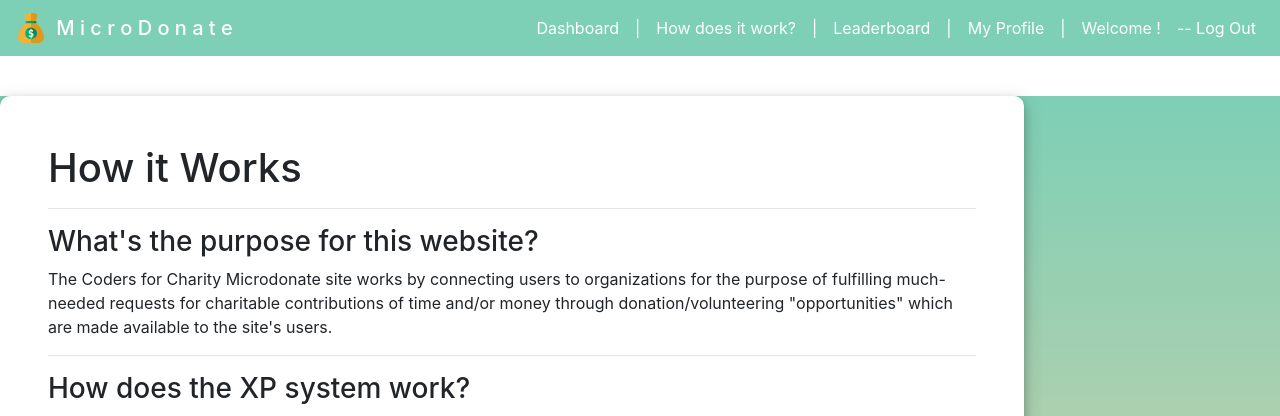
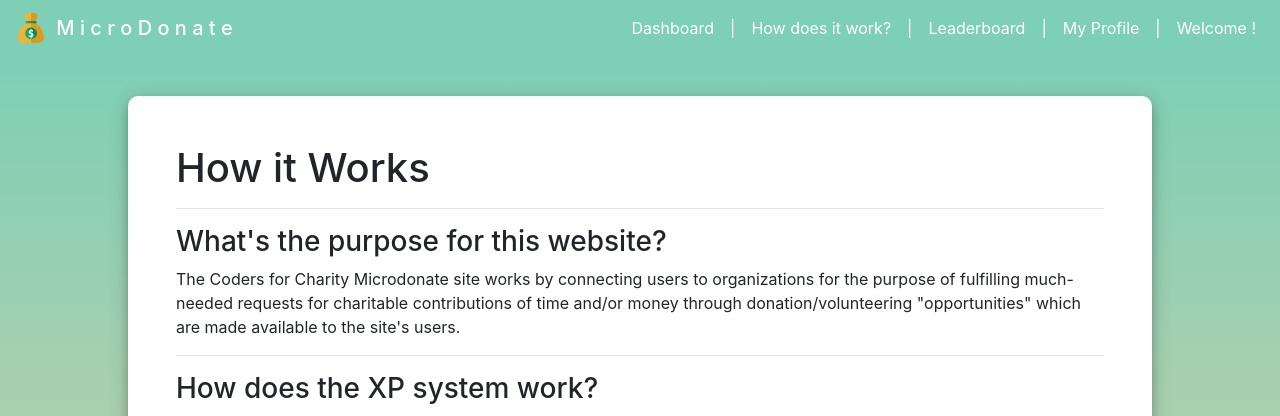
Before and after one commit to kyerebo/micro-donate, a Django app: page /about/ in a window 1280 px wide. Shown: the top 416 px of the page. Run offline with Django 3.2, Linux system fonts and the light colour scheme.

Commit message:
Fix #2 on about page

```diff
--- a/microdonate/templates/microdonate/about.html
+++ b/microdonate/templates/microdonate/about.html
@@ -91,6 +91,7 @@
     to {
       opacity: 1;
     }
+  }
   .center-content {
     display: flex;
     justify-content: center;
@@ -134,9 +135,10 @@
       <div class="nav-link active">|</div>
       <a class="nav-link active" href="{% url 'profile' %}">My Profile</a>
       <div class="nav-link active">|</div>
-        <span class="nav-link active">Welcome <span style="text-transform: capitalize">{{user.username}}</span>!</span>
-        <a class ="nav-link active" href = "/accounts/logout/"> -- Log Out </a>
-      </div>
+      <span class="nav-link active"
+        >Welcome
+        <span style="text-transform: capitalize">{{user.username}}</span>!</span
+      >
     </div>
   </div>
 </nav>
```
Lines whose indentation alone changed are shown as unchanged.
